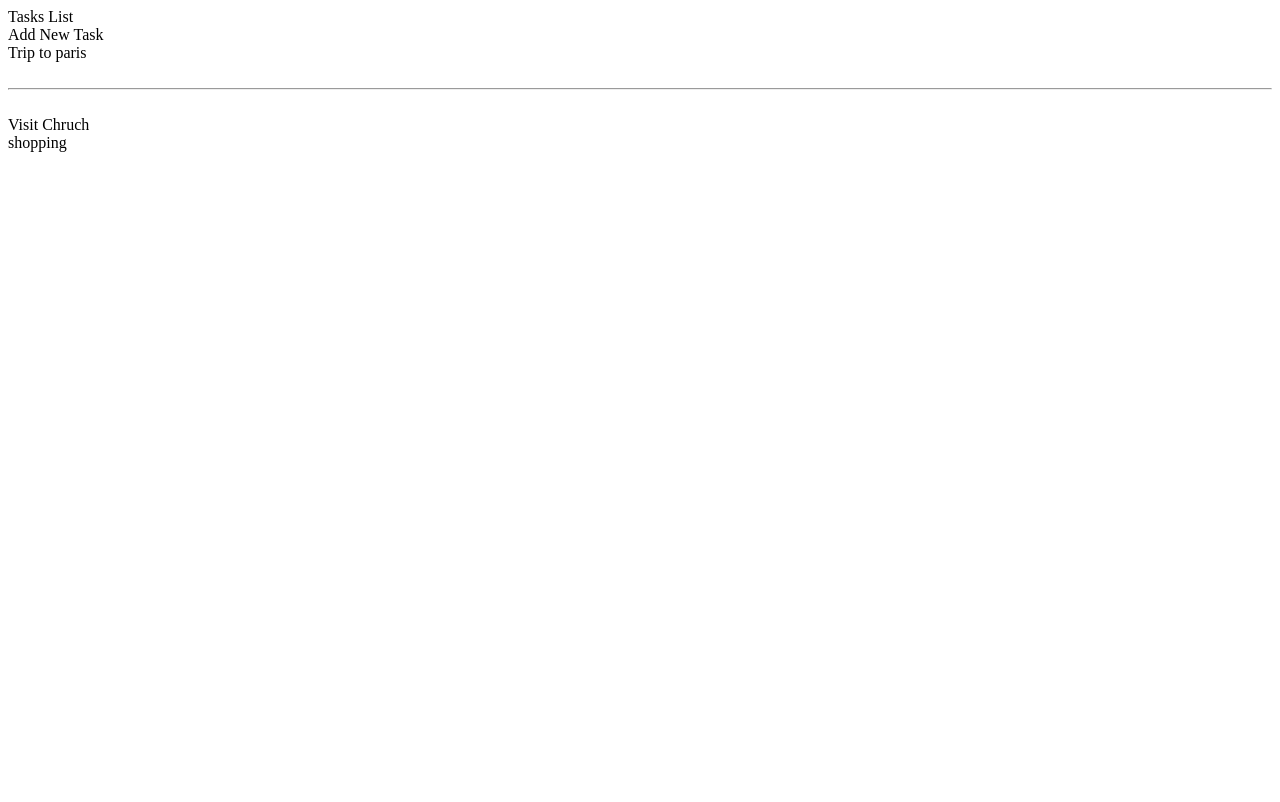
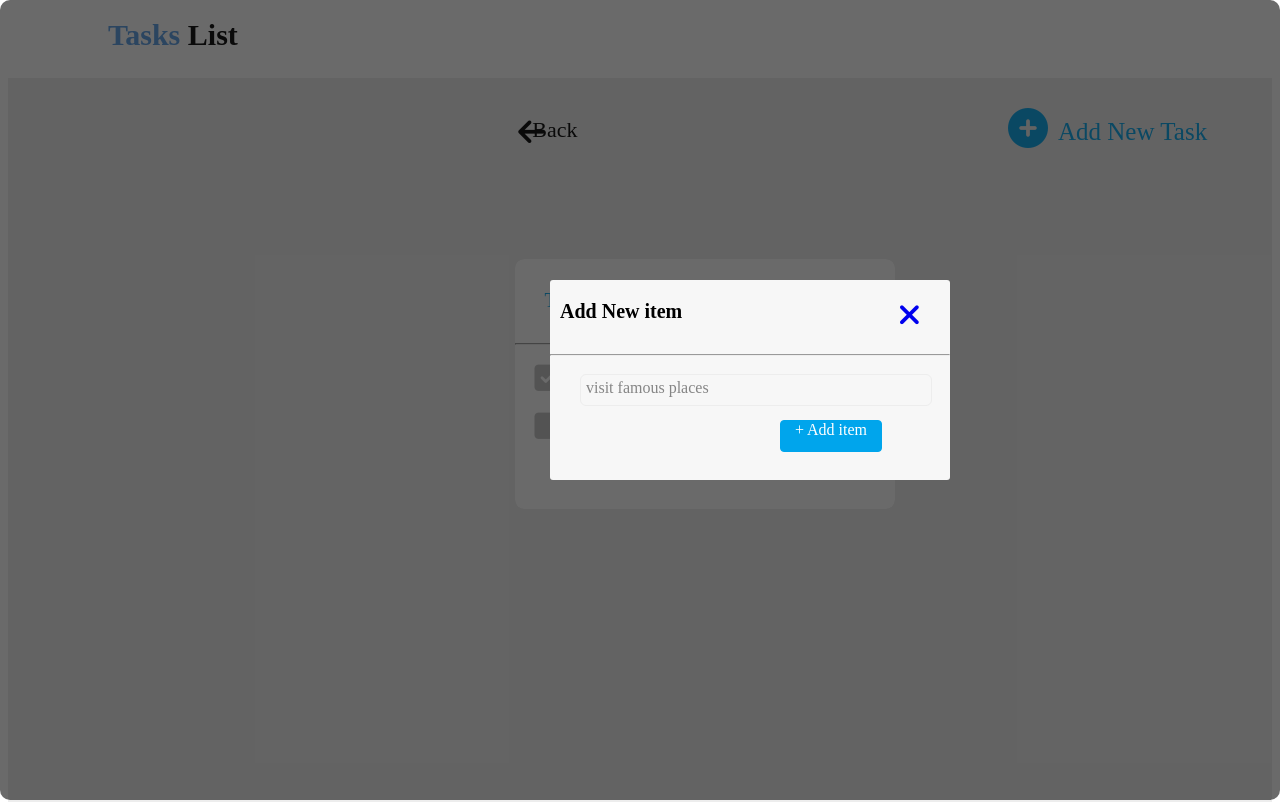
Before and after one commit to Bindumuniyappa/CssProject, a plain HTML site: page index4.html in a window 1280 px wide. Shown: the top 802 px of the page. Drawn offline with Linux system fonts and the light colour scheme.

Commit message:
modified css project

```diff
--- a/index4.html
+++ b/index4.html
@@ -5,18 +5,29 @@
     <meta http-equiv="X-UA-Compatible" content="IE=edge" />
     <meta name="viewport" content="width=device-width, initial-scale=1.0" />
     <title>Document</title>
+    <link rel="stylesheet" href="style.css" />
+    <link
+      rel="stylesheet"
+      href="https://cdnjs.cloudflare.com/ajax/libs/font-awesome/6.2.0/css/all.min.css"
+      integrity="sha512-xh6O/CkQoPOWDdYTDqeRdPCVd1SpvCA9XXcUnZS2FmJNp1coAFzvtCN9BmamE+4aHK8yyUHUSCcJHgXloTyT2A=="
+      crossorigin="anonymous"
+      referrerpolicy="no-referrer"
+    />
   </head>
   <body>
-    <div>
     <section>
       <div class="top-section">
-          <span id="task">Tasks</span> <span id="list">List</span>
+        <span id="task">Tasks</span>
+        <span id="list">List</span>
       </div>
     </section>
     <section class="second-container">
+      <div class="page3">
         <span class="New-Task">Add New Task</span>
         <i class="fa-solid fa-circle-plus"></i>
-        <div class="box1">
+        <span class="backtohome">Back</span>
+        <i class="fa-solid fa-arrow-left"></i>
+        <div class="singleBox">
           <div class="textBox1">
             Trip to paris
             <br />
@@ -28,13 +39,29 @@
             <br />
             <span class="textCheck1">Visit Chruch</span>
             <div>
-              <i class="fa-duotone fa-square"></i>
+              <i class="fa-solid fa-square"></i>
               <span id="text1">shopping</span>
             </div>
           </div>
         </div>
-        <a href="index.html"></a>
+      </div>
     </section>
+    <div class="page4">
+      <div class="popup">
+        <div class="contentForPage2">Add New item</div>
+        <div>
+          <a href="index3.html">
+            <i class="fa-solid fa-xmark"></i>
+          </a>
+        </div>
+        <br />
+        <br />
+        <hr />
+        <div class="inputbox">
+          <span class="text2">visit famous places</span>
+        </div>
+        <div class="addtaskPlus">+ Add item</div>
+      </div>
     </div>
   </body>
 </html>
--- a/style.css
+++ b/style.css
@@ -1,6 +1,3 @@
-body {
-}
-
 .top-section {
   font-size: 30px;
   font-weight: bold;
@@ -19,7 +16,6 @@ body {
   left: 1000px;
 }
 .fa-circle-plus {
-  /* background: #00A5EC; */
   color: #00a5ec;
   background: #ededed;
   cursor: pointer;
@@ -124,7 +120,6 @@ body {
 .textBox1 {
   font-size: 20px;
   color: #00a5ec;
-  /* background-color: aqua; */
   margin-top: 30px;
   margin-left: 30px;
   text-decoration: none;
@@ -172,21 +167,13 @@ body {
   height: 100%;
   border-radius: 10px;
   background: rgba(17, 17, 17, 0.622);
-  /* opacity: 0.9; */
   position: absolute;
   top: 0;
   left: 0;
-  /* z-index: 5; */
-  /* opacity: 0.5; */
+
 }
 
-/* .htmlpage2{
 
-border: 1px solid red;
-
-
-
-} */
 .contentForPage2 {
   font-size: 20px;
   font-weight: bold;
@@ -194,15 +181,7 @@ border: 1px solid red;
   top: 20px;
   left: 10px;
 }
-/* .fa-square-xmark{
-    font-size: 50px;
-    background-color:red;
-    color:black;
-    position: relative;
-        top: 100px;
-        left: 200px; */
 
-/* } */
 .inputbox {
   width: 350px;
   height: 30px;
@@ -212,6 +191,7 @@ border: 1px solid red;
   top: 10px;
   left: 30px;
   border: 1px solid #ededed;
+  cursor: pointer;
 }
 .text2 {
   color: #858585;
@@ -231,6 +211,7 @@ border: 1px solid red;
   left: 230px;
   border-radius: 4px;
   text-align: center;
+  cursor: pointer;
 }
 .popup {
   background-color: #f7f7f7;
@@ -240,11 +221,9 @@ border: 1px solid red;
   width: 400px;
   height: 200px;
   border-radius: 3px;
+  cursor: pointer;
 }
 .fa-xmark {
-  /* border: 2px solid black; */
-  /* width: 5px; */
-  /* height: 20px; */
   font-size: 30px;
   position: relative;
   top: 20px;
@@ -269,9 +248,24 @@ border: 1px solid red;
   position: relative;
   top: 24px;
   left: 38%;
+  cursor: pointer;
+  text-decoration: none;
 }
 .fa-arrow-left {
   position: relative;
   left: 33%;
   font-size: 30px;
+  cursor:pointer;
 }
+
+.page4 {
+    width: 100%;
+        height: 100%;
+        border-radius: 10px;
+        background: rgba(17, 17, 17, 0.622);
+
+        position: absolute;
+        top: 0;
+        left: 0;
+
+    }
```
Also changed, not shown: index3.html (+4 -2 lines). Lines whose indentation alone changed are shown as unchanged.
